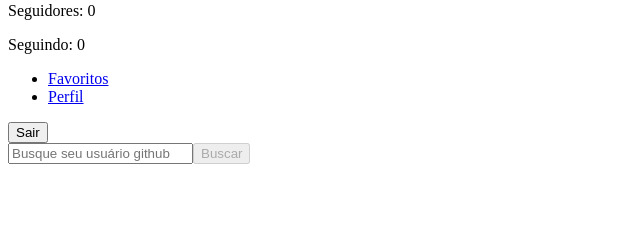
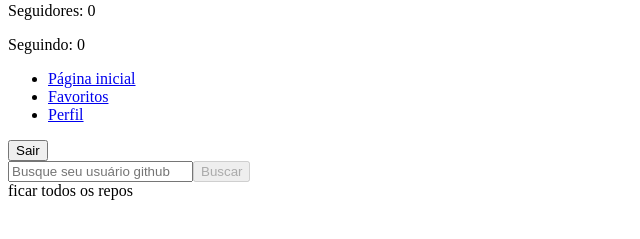
Before and after one commit to luandersonalvesdev/github-search, a Next.js app: page /timeline in a window 1280 px wide. Shown: the part 135-374 px from the top of the page, without its empty margins (0-640 px from the left). Built offline with nearby package versions, Linux system fonts and the light colour scheme; no server answers; sample sign-in values are in the browser's storage.

Commit message:
feat: RepoCard created and added one more link in the  navbar

```diff
--- a/app/components/NavBarList.jsx
+++ b/app/components/NavBarList.jsx
@@ -7,6 +7,9 @@ export default function NavBarList() {
   return (
     <ul>
       <li>
+        <Link href="/">Página inicial</Link>
+      </li>
+      <li>
         <Link href="/favorites">Favoritos</Link>
       </li>
       <li>
--- a/app/favorites/page.jsx
+++ b/app/favorites/page.jsx
@@ -14,7 +14,7 @@ export default function Favorites() {
     if (!getUserFromLS) { router.push('/'); }
     const getFavsFromLS = JSON.parse(localStorage.getItem('githubSearchFavs'));
     setFavorites(getFavsFromLS);
-  }, []);
+  }, [router]);
 
   return (
     <main>
--- a/app/timeline/page.jsx
+++ b/app/timeline/page.jsx
@@ -13,12 +13,15 @@ export default function Timeline() {
     const getFavorites = JSON.parse(localStorage.getItem('githubSearchFavs'));
     if (!getFavorites) { localStorage.setItem('githubSearchFavs', JSON.stringify([])); }
     if (!getUserFromLS) { router.push('/'); }
-  }, []);
+  }, [router]);
 
   return (
     <main>
       <NavBar />
       <ProfileFinder goal="profile" />
+      <section>
+        ficar todos os repos
+      </section>
     </main>
   );
 }
```
Also changed, not shown: app/components/RepoCard.jsx (added, +28 -0 lines).
